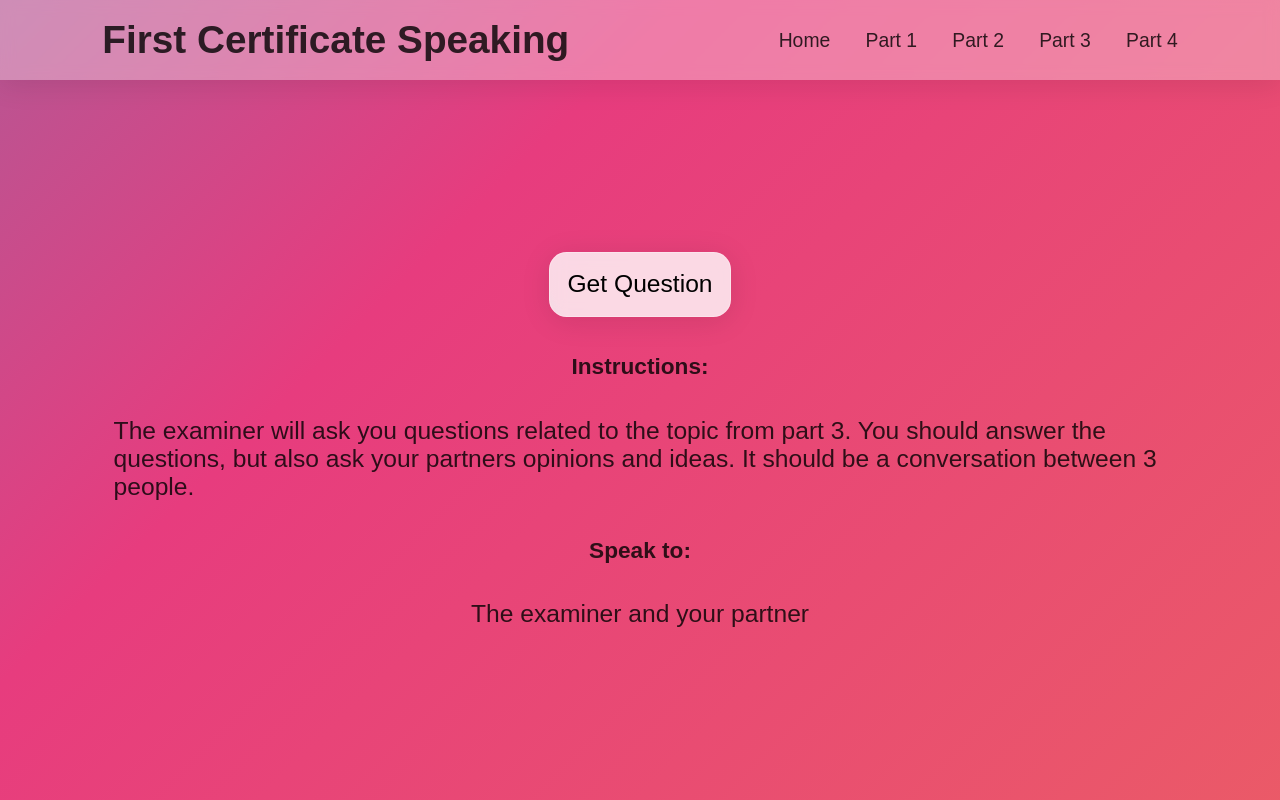
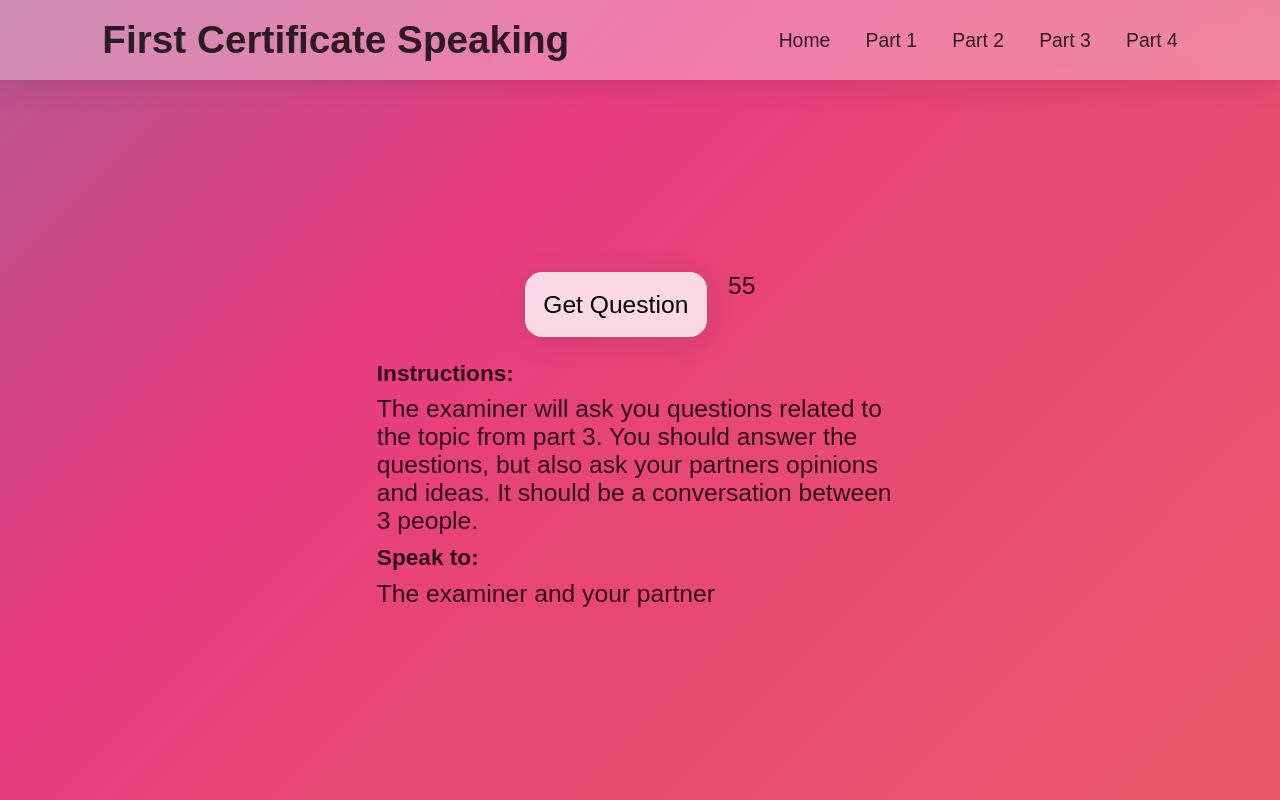
Before and after one commit to 11ac11/speakgen, a Next.js app: page /speaking4 in a window 1280 px wide. Built offline with nearby package versions, Linux system fonts and the light colour scheme; a web font is replaced by a local one.

Commit message:
[Timer]: Timer component created and added to part 4

```diff
--- /dev/null
+++ b/components/timer.tsx
@@ -0,0 +1,16 @@
+import { useState, useEffect } from 'react';
+
+export default function Timer({ time = 60 }: { time: number }) {
+  const [timeLeft, setTimeLeft] = useState(time);
+
+  useEffect(() => {
+    const interval = setInterval(() => setTimeLeft(timeLeft - 1), 1000);
+
+    return () => clearInterval(interval);
+  }, [timeLeft]);
+  return (
+    <div className="timerBox">
+      <p className="timerFont">{timeLeft}</p>
+    </div>
+  );
+}
--- a/pages/speaking4.tsx
+++ b/pages/speaking4.tsx
@@ -3,6 +3,7 @@ import styles from '../styles/speaking4.module.css';
 import { Part4Questions, part4Questions } from '../data';
 import { Topic } from '../types/topics';
 import Questionbtn from '../components/questionbtn';
+import Timer from '../components/timer';
 
 export default function SpeakingFour() {
   const [question, setQuestion] = useState<Part4Questions | undefined>();
@@ -25,7 +26,18 @@ export default function SpeakingFour() {
   return (
     <>
       <div className={`${styles.container}`}>
-        <Questionbtn onClick={handleSelectQuestion} />
+        <div className={styles.topBar}>
+          <Questionbtn onClick={handleSelectQuestion} />
+          {question ? (
+            <Questionbtn
+              onClick={() => setQuestion(undefined)}
+              text="Instructions"
+            />
+          ) : (
+            ''
+          )}
+          <Timer time={60} />
+        </div>
         <>
           {question ? (
             <div className={`${styles.themeCont} glass`}>
@@ -33,7 +45,7 @@ export default function SpeakingFour() {
               <h2>{question.questions[0]}</h2>
             </div>
           ) : (
-            <>
+            <div className={styles.instructionBox}>
               <h3>Instructions:</h3>
               <p>
                 The examiner will ask you questions related to the topic from
@@ -43,7 +55,7 @@ export default function SpeakingFour() {
               </p>
               <h3>Speak to:</h3>
               <p>The examiner and your partner</p>
-            </>
+            </div>
           )}
         </>
       </div>
--- a/styles/speaking4.module.css
+++ b/styles/speaking4.module.css
@@ -7,15 +7,6 @@
   height: 100%;
   width: 100%;
   gap: 2%;
-}
-
-.questionCont {
-  height: 90vh;
-  width: 100%;
-  display: flex;
-  justify-content: center;
-  flex-wrap: wrap;
-  align-items: stretch;
 }
 
 .themeCont {
@@ -31,42 +22,19 @@
   text-align: center;
 }
 
-.pointsCont {
+.topBar {
+  display: flex;
+  flex-direction: row;
   width: 100%;
-  display: flex;
-  justify-content: space-around;
-  align-items: stretch;
+  gap: 2%;
+  justify-content: center;
 }
 
-.themePoint {
-  width: 100%;
-  height: 100%;
-  display: flex;
-  gap: 1rem;
-  justify-content: space-evenly;
-  align-items: center;
+.instructionBox {
+  max-width: 50%;
 }
 
-.question {
-  width: 33%;
-  height: 70%;
-  border-radius: 1rem;
-  display: flex;
-  align-items: center;
-  justify-content: center;
-  text-align: center;
+.instructionBox h3 {
+  margin-top: 0.5rem;
+  margin-bottom: 0.5rem;
 }
-
-.question p {
-  font-size: 1.2rem;
-  font-weight: 800;
-}
-
-.messageCont {
-  display: flex;
-  flex-direction: column;
-  height: 100%;
-  align-items: center;
-  justify-content: center;
-  gap: 1rem;
-}
```
